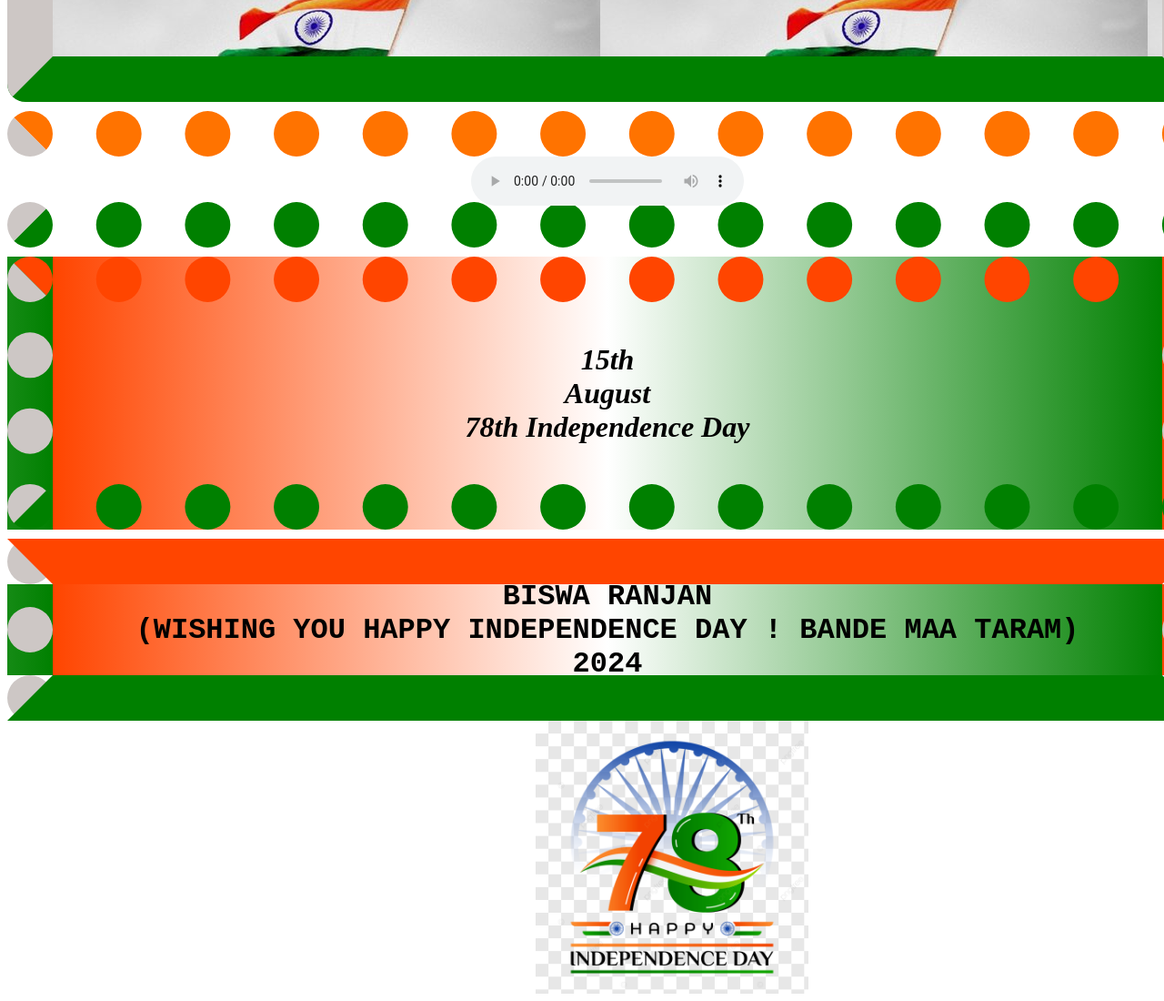
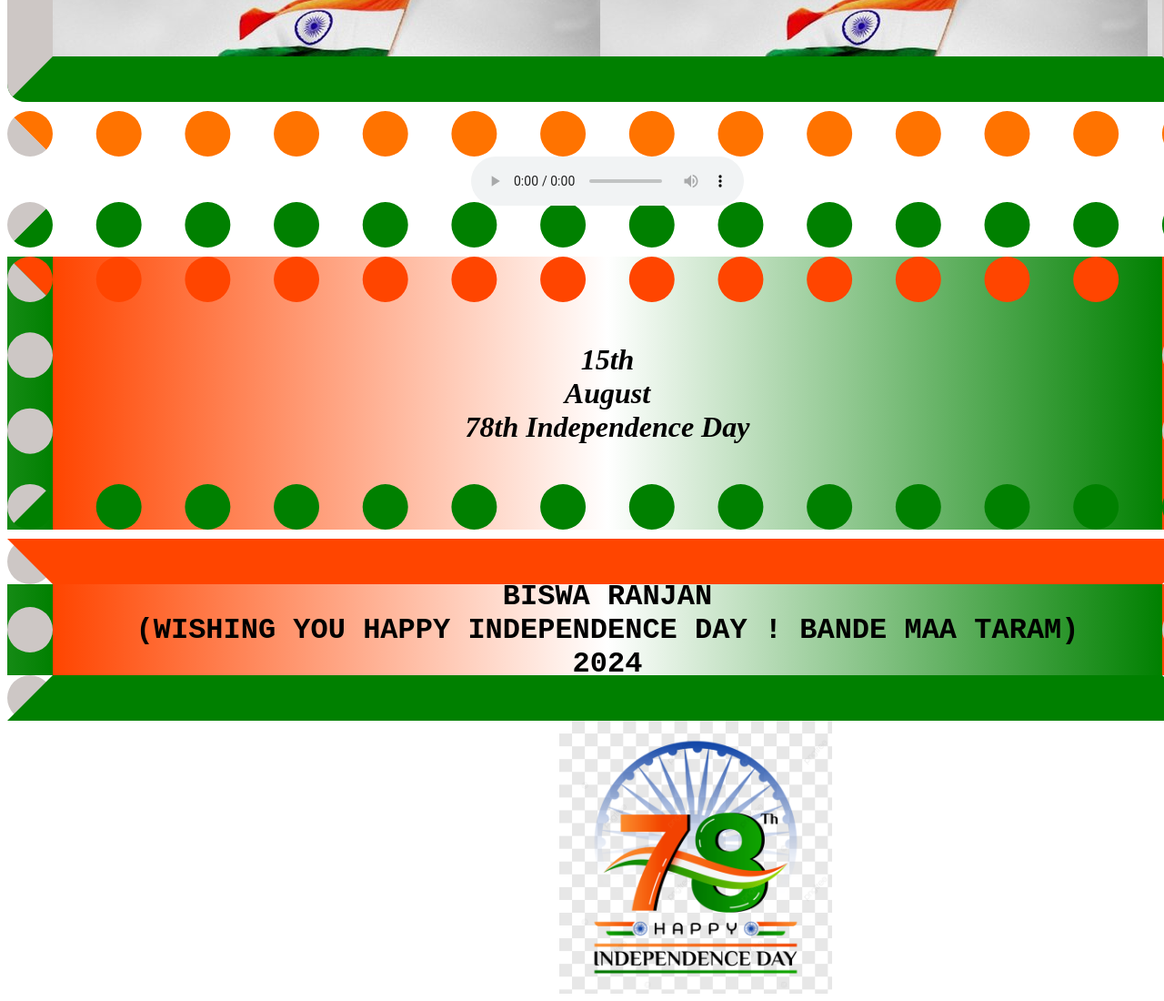
Before and after one commit to Biswa186/for-aug15, a plain HTML site: page index.html in a window 1280 px wide. Shown: the part 546-1646 px from the top of the page at 91% size. Drawn offline with Linux system fonts and the light colour scheme.

Commit message:
Update style.css

```diff
--- a/style.css
+++ b/style.css
@@ -93,5 +93,5 @@
 	background-image: url("pngtree-78th-india-independence-day-vector-png-image_13307332.png");
 	background-size: cover;
 	display: flex;
-	margin-left: 46%;
+	margin-left: 48%;
 }
```
